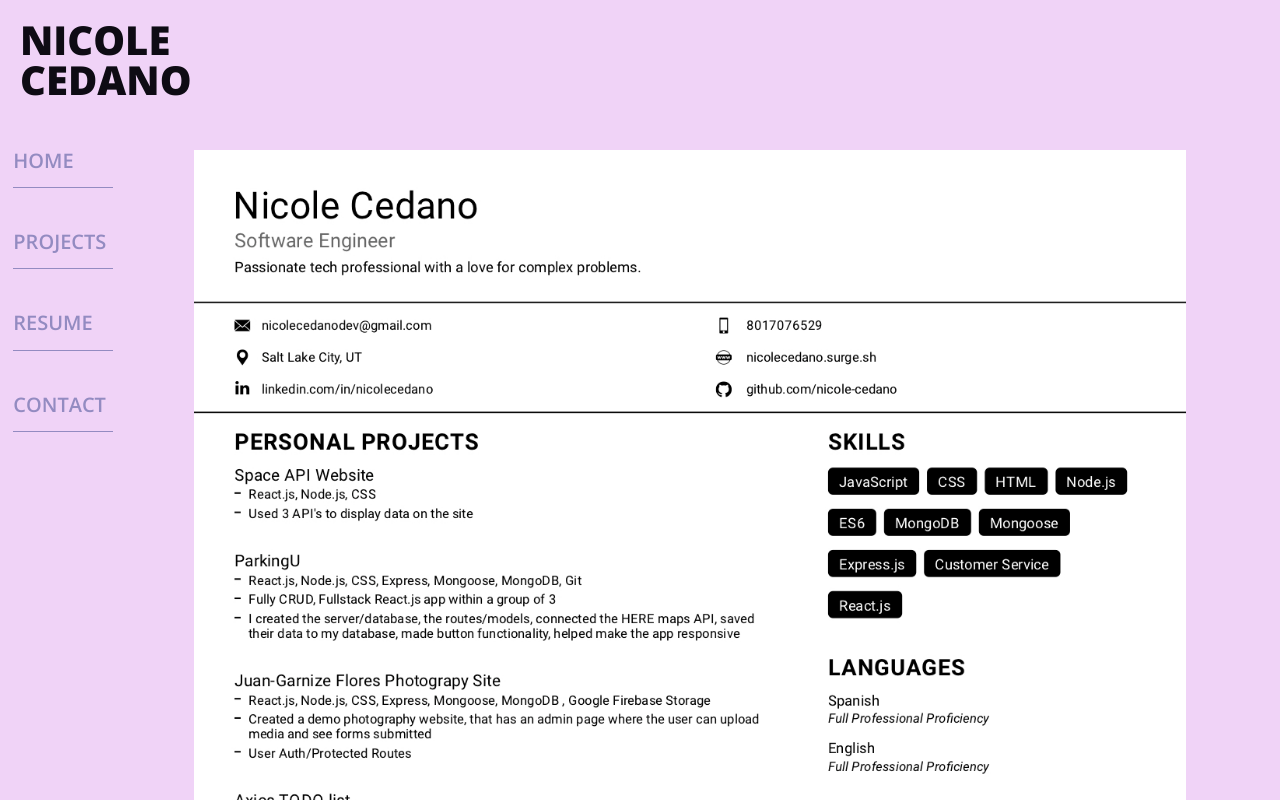
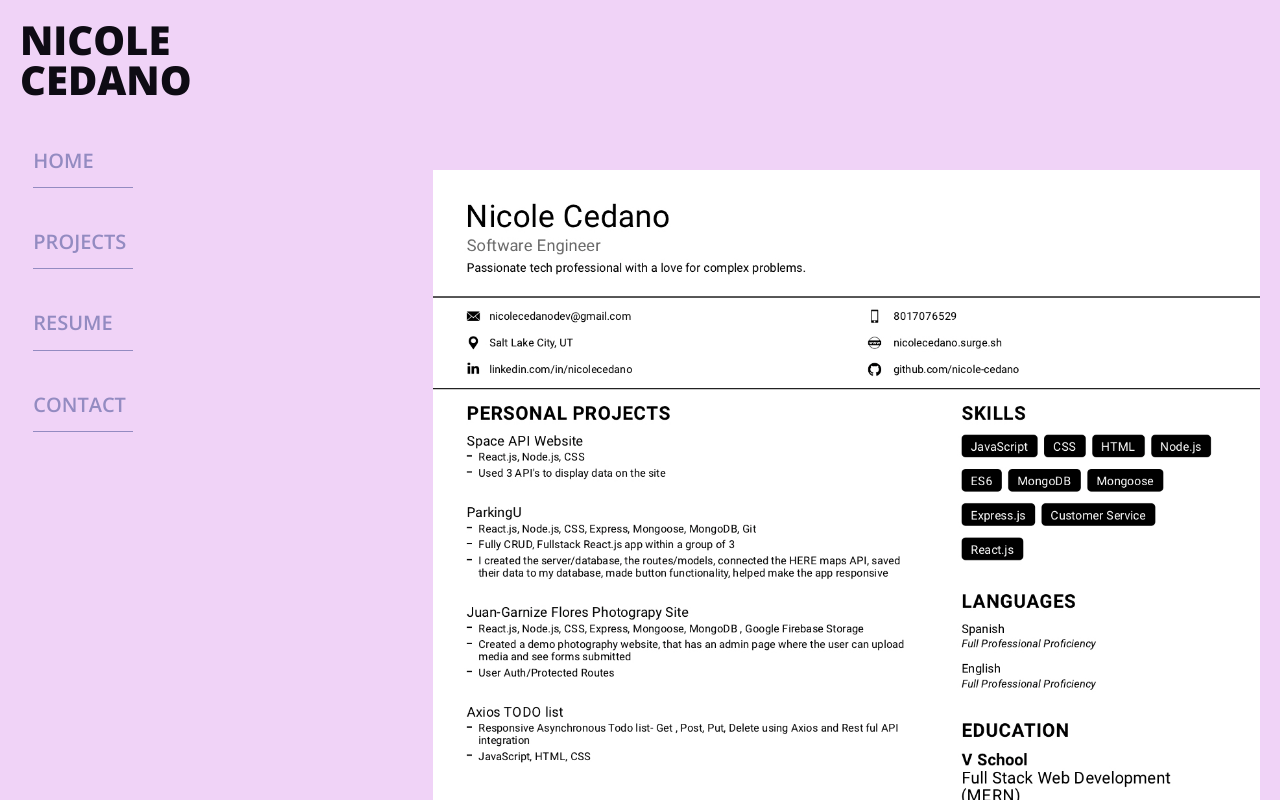
Before and after one commit to nicole-cedano/assignments, a React (Create React App) app in the folder projects/personal-portfolio/client/: page /resume in a window 1280 px wide. Built offline with nearby package versions, Linux system fonts and the light colour scheme.

Commit message:
updated portfolio

```diff
--- a/projects/personal-portfolio/client/src/App.js
+++ b/projects/personal-portfolio/client/src/App.js
@@ -14,13 +14,15 @@ const App = () => {
     return (
         <div className="page-wrapper">
             <Logo />
+            <div className="grid" >
                 <NavBar />
                 <Switch>
                     <Route exact path="/" render={rProps => <Home {...rProps} />} />
                     <Route path="/contact" render={rProps => <Contact {...rProps} />} />
                     <Route path="/projects" render={rProps => <Projects {...rProps} />} />
-                <Route path ="/resume" render={rProps => <Resume {...rProps}/>}/>
+                    <Route path="/resume" render={rProps => <Resume {...rProps} />} />
                 </Switch>
+            </div>
         </div>
     )
 }
--- a/projects/personal-portfolio/client/src/components/NavBar.js
+++ b/projects/personal-portfolio/client/src/components/NavBar.js
@@ -4,7 +4,7 @@ import { useToggle } from "../shared/hooks"
 const NavBar = () => {
     const { toggle, toggler } = useToggle(true)
     return (
-        <div>
+        <div className="navbar">
         {/* making two nav bars */}
         {/* toggle */}
         <div className="toggle-nav">
--- a/projects/personal-portfolio/client/src/components/Resume.js
+++ b/projects/personal-portfolio/client/src/components/Resume.js
@@ -43,6 +43,7 @@ const Resume = () => {
     return (
         <div className="resume">
         <img  className="resume-backup" src={backup} />
+        <a className="resume-download" href="https://drive.google.com/open?id=1UiPB1dTxUyyDrPd8aGq_sB87FCmYzCMU" target="_blank" rel="noopener noreferrer">DOWNLOAD RESUME</a>
         </div>
     )
 }
--- a/projects/personal-portfolio/client/src/styles.css
+++ b/projects/personal-portfolio/client/src/styles.css
@@ -159,6 +159,18 @@ box-sizing: border-box;
     align-items: center;
     margin-top: 50px;
 }
+.resume-download{
+    text-decoration: none;
+    color: var(--ube);
+    padding: 5px;
+    margin: 10px;
+    border-radius: 10px;
+    text-transform: uppercase;
+    font-size: 20px;
+    font-weight: 700;
+    background-color: var(--baby-white);
+    box-shadow: 0px 0px 6px rgba(255, 255, 255, 0.7)
+}
 .page{
     object-fit: cover;
 }
@@ -283,6 +295,17 @@ box-sizing: border-box;
 
  /* media query  */
 @media only screen and (min-width: 768px){
+    .grid {
+        display: grid;
+        grid-template-columns: 1fr 1fr 1fr;
+
+    }
+    .resume{
+        grid-column: 2/4;
+    }
+    .projects{
+        grid-column: 2/4;
+    }
     .toggle-nav{
         visibility: hidden;
     }
@@ -293,7 +316,7 @@ box-sizing: border-box;
         flex-direction: column;
         justify-content: space-evenly;
         text-align: left;
-        position: fixed;
+        /* grid-column: 1fr 2fr; */
         width: 100px;
     }
     .normal-nav a {
@@ -310,17 +333,17 @@ box-sizing: border-box;
         font-weight: 600;
         color: var(--ube)
      }
+     .navbar{
+        grid-column: 1/2;
+     }
+     .contact{
+         grid-column: 2/4;
+     }
+     /* .home-wrap{
+         grid-column: 2/4;
+     } */
     .projects{
          flex-direction: row;
          flex-wrap: wrap;
-         width: 75%;
-         left: 250px;
-         margin-top: 50px;
-         position: relative;
      }
-    .resume-backup{
-    position: relative;
-    left: 50px;
-    max-width: 80%;
-    }
 }
```
Also changed, not shown: 1 other file (tests, documents, lock files or other folders). Lines whose indentation alone changed are shown as unchanged.
